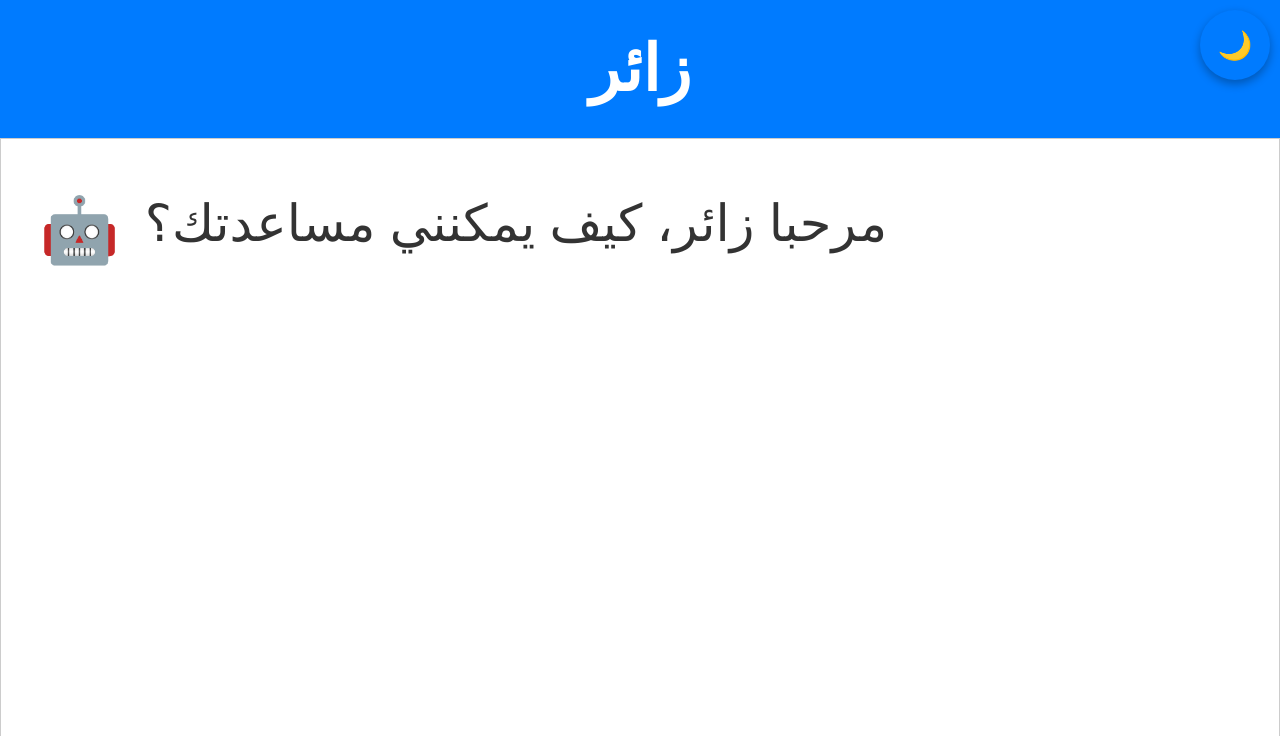
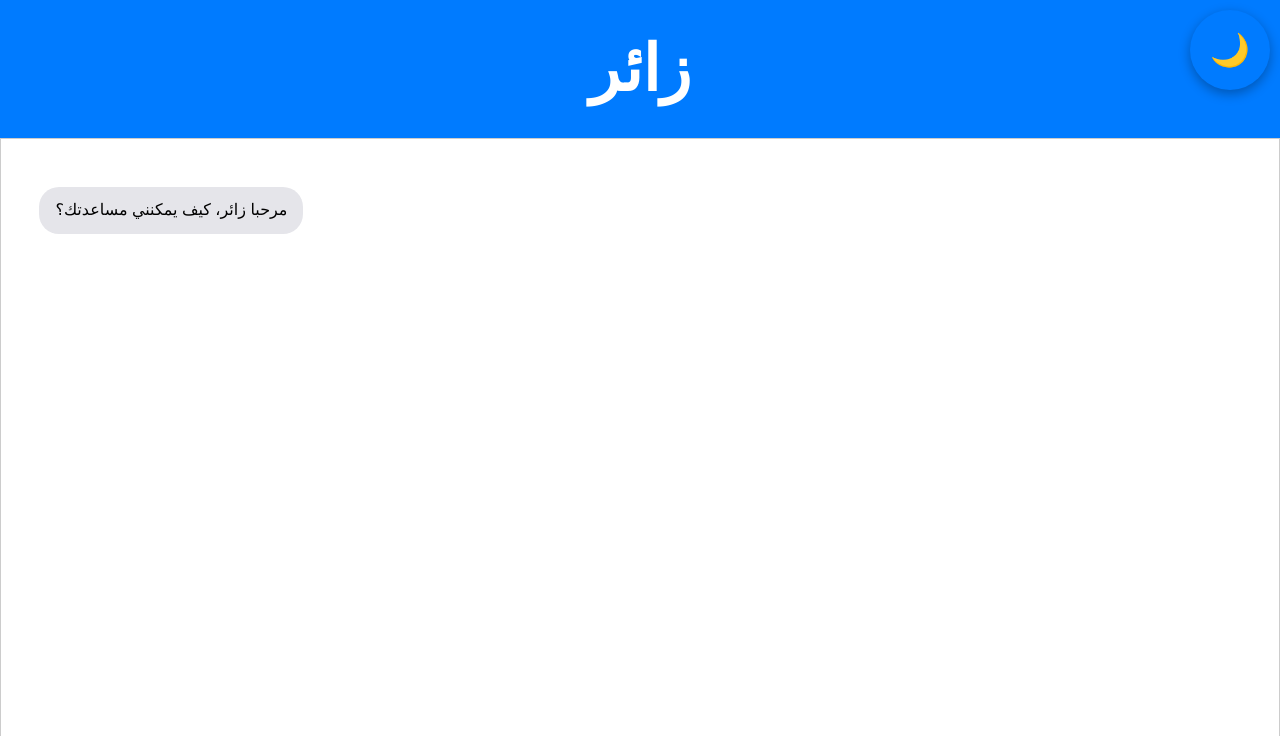
Before and after one commit to Hamoudi4app/Hamoudi-Ai, a Flask app: page /chat in a window 1280 px wide. Shown: the top 736 px of the page. Run offline with Flask 3, Linux system fonts and the light colour scheme.

Commit message:
Update index.html

```diff
--- a/templates/index.html
+++ b/templates/index.html
@@ -20,18 +20,18 @@
     }
 
     #toggle-theme {
-      width: 70px;   /* أكبر */
-      height: 70px;
+      width: 80px;   /* أكبر */
+      height: 80px;
       border: none;
       border-radius: 50%;
       background: #007bff;
       color: #fff;
-      font-size: 28px; /* أيقونة أكبر */
+      font-size: 32px; /* أيقونة أكبر */
       cursor: pointer;
       display: flex;
       align-items: center;
       justify-content: center;
-      box-shadow: 0 4px 10px rgba(0,0,0,0.3);
+      box-shadow: 0 4px 12px rgba(0,0,0,0.3);
       transition: transform 0.4s ease, background 0.4s ease, color 0.4s ease;
     }
 
@@ -60,26 +60,35 @@
       padding: 3vw;
       background: #fff;
       font-size: 4vw;
+      display: flex;
+      flex-direction: column;
     }
 
+    /* فقاعات الرسائل */
     .message {
-      margin: 2vh 0;
-      display: flex;
-      align-items: flex-start;
+      max-width: 75%;
+      padding: 12px 16px;
+      border-radius: 20px;
+      margin: 10px 0;
+      font-size: 16px;
+      line-height: 1.4;
+      word-wrap: break-word;
     }
 
     .message.ai {
-      color: #333;
+      background: #e5e5ea; /* رمادي فاتح */
+      color: #000;
+      align-self: flex-start;
     }
 
     .message.user {
-      color: #007bff;
-      justify-content: flex-end;
+      background: #007bff; /* أزرق */
+      color: #fff;
+      align-self: flex-end;
     }
 
     .avatar {
-      margin-right: 2vw;
-      font-size: 5vw;
+      display: none; /* نخفي الأيقونات لأن الفقاعات تكفي */
     }
 
     #input-area {
@@ -140,6 +149,16 @@
       background: #555;
       color: #eee;
     }
+
+    .dark-mode .message.ai {
+      background: #444; /* رمادي داكن */
+      color: #fff;
+    }
+
+    .dark-mode .message.user {
+      background: #0056b3; /* أزرق داكن */
+      color: #fff;
+    }
   </style>
 </head>
 <body>
@@ -177,16 +196,7 @@
     function addMessage(text, sender = "ai") {
       const div = document.createElement("div");
       div.className = "message " + sender;
-
-      const avatar = document.createElement("span");
-      avatar.className = "avatar";
-      avatar.textContent = sender === "user" ? "👤" : "🤖";
-
-      const content = document.createElement("span");
-      content.innerHTML = text;
-
-      div.appendChild(avatar);
-      div.appendChild(content);
+      div.textContent = text;
       chatBox.appendChild(div);
       chatBox.scrollTop = chatBox.scrollHeight;
       saveChat();
```
